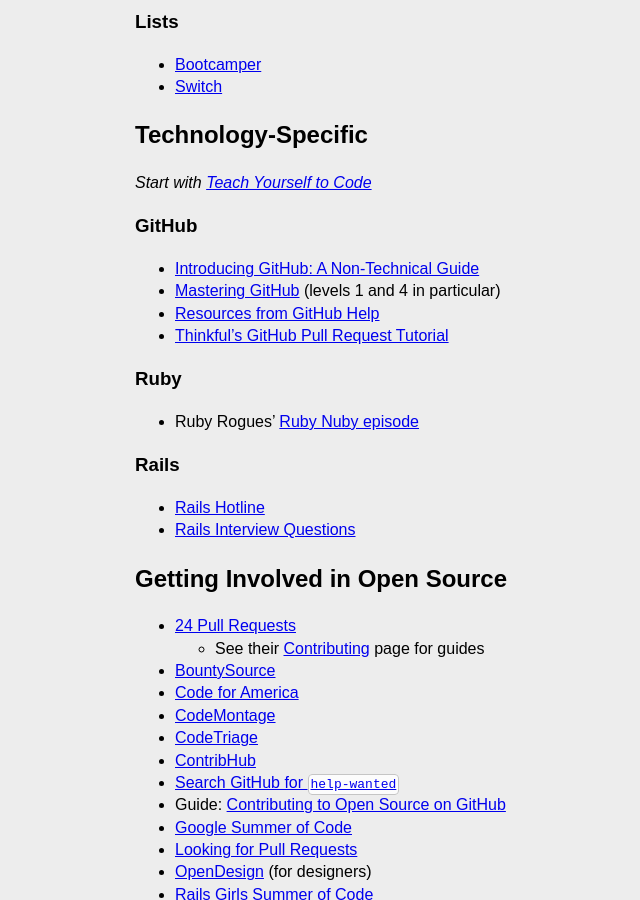
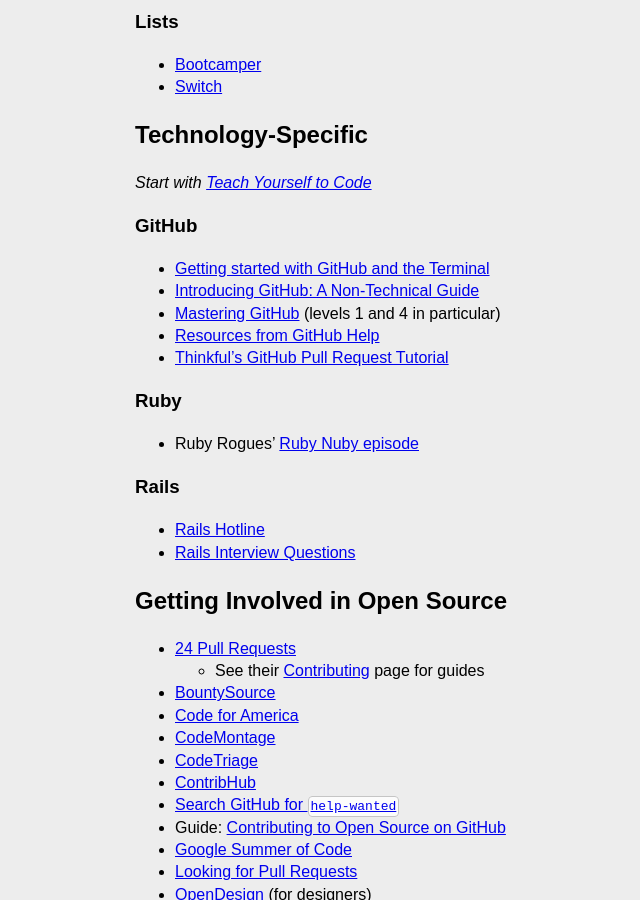
Before and after one commit to HackerHours/hackerhours.org, a Jekyll site: the page built from resources.md, in a window 1280 px wide and 900 px high, scrolled down 1969 px. Shown: the whole window, without its empty margins (185-825 px from the left). Built offline with Jekyll 4.4.1, drawn with Linux system fonts in a browser that asks for light colours; some web fonts are replaced; comment, search, counter and statistics services are not loaded.

Commit message:
link to 18f github guide

```diff
--- a/resources.md
+++ b/resources.md
@@ -80,6 +80,7 @@
 
 ### GitHub
 
+* [Getting started with GitHub and the Terminal](https://18f.gsa.gov/2015/03/03/how-to-use-github-and-the-terminal-a-guide/)
 * [Introducing GitHub: A Non-Technical Guide](http://www.amazon.com/Introducing-GitHub-A-Non-Technical-Guide/dp/1491949740)
 * [Mastering GitHub](https://www.codeschool.com/courses/mastering-github) (levels 1 and 4 in particular)
 * [Resources from GitHub Help](https://help.github.com/articles/what-are-other-good-resources-for-learning-git-and-github)
```
